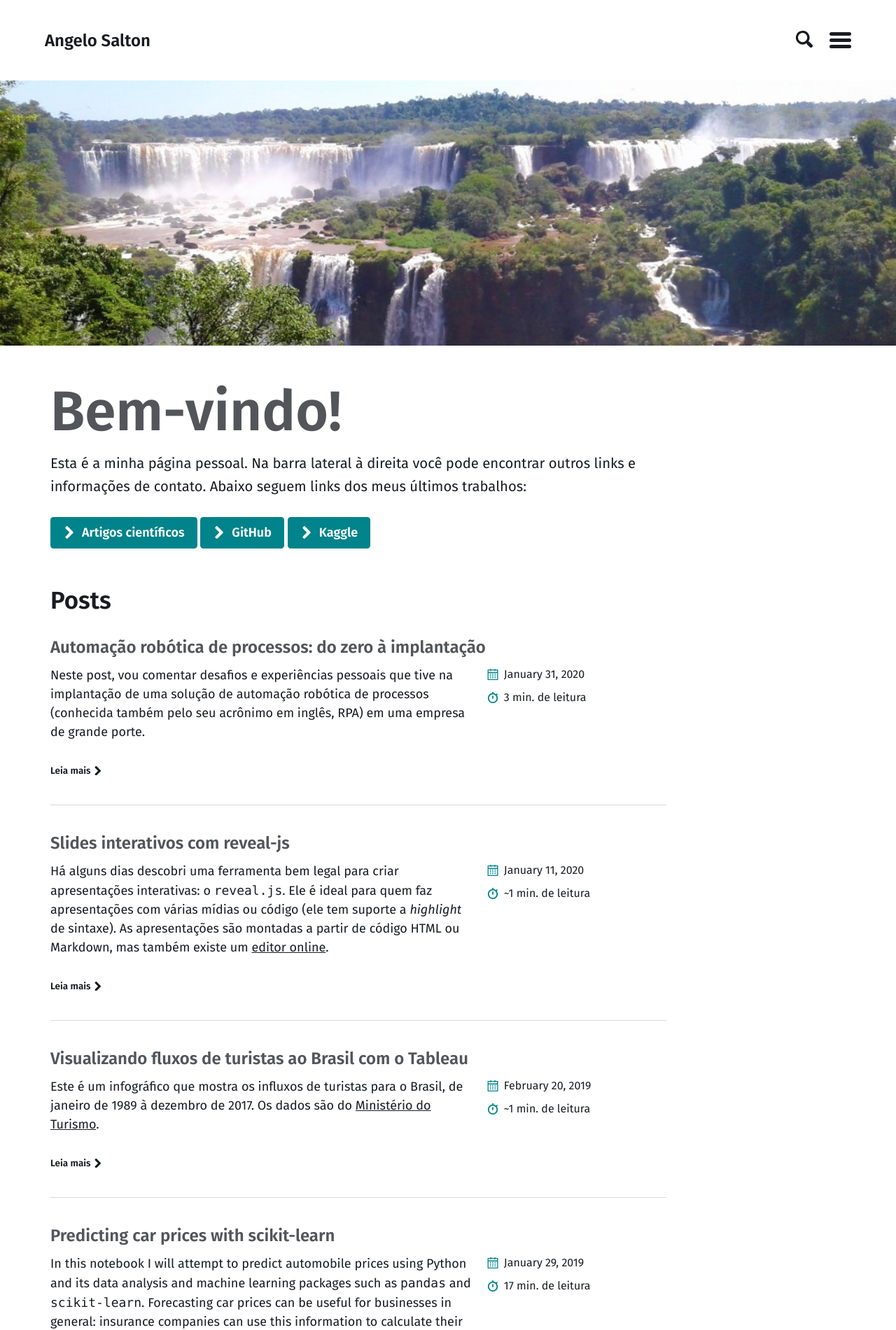
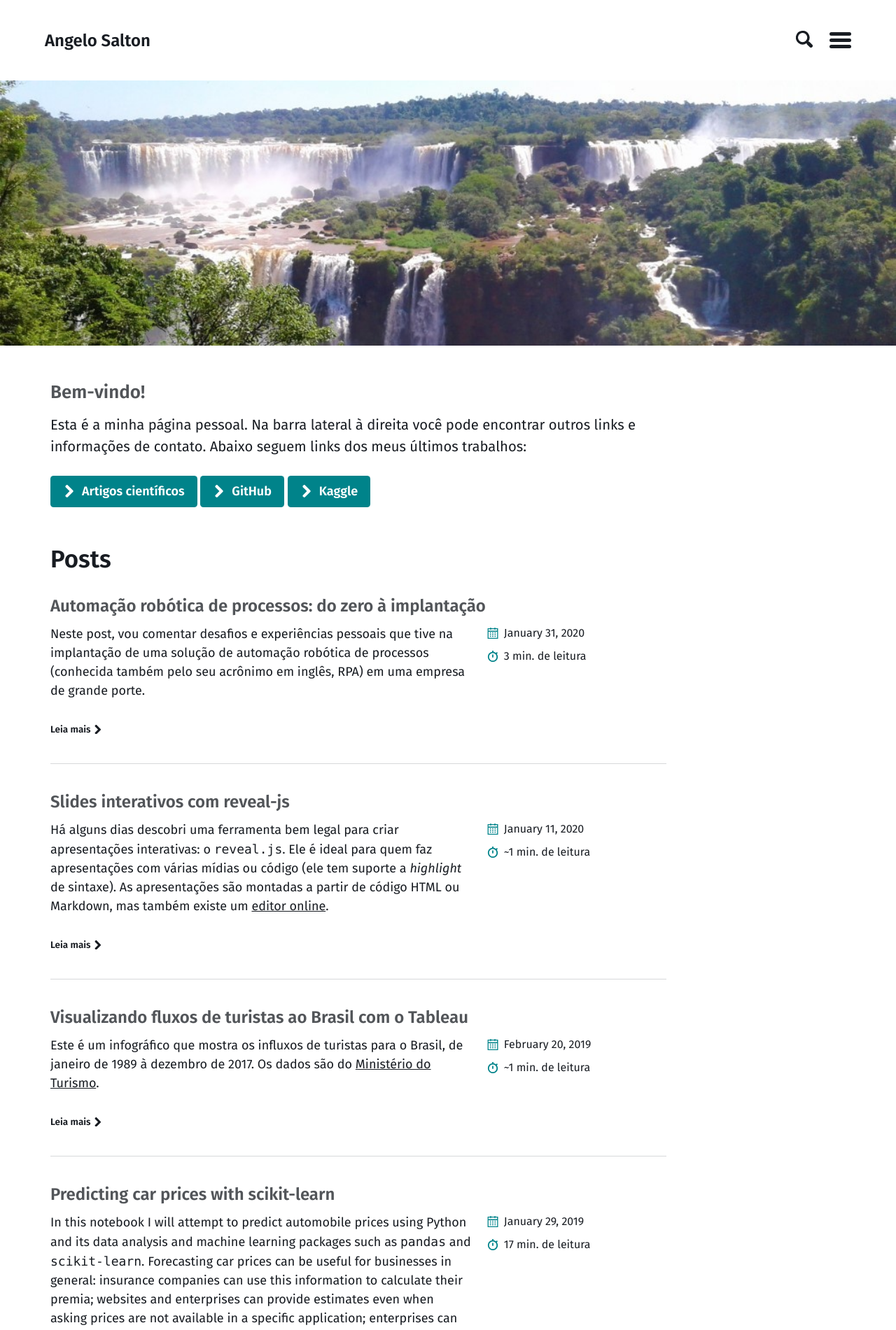
Before and after one commit to angelosalton/angelosalton.github.io, a Jekyll site: the page built from index.html, in a window 1280 px wide. Shown: the top 1901 px of the page at 70% size. Built offline with Jekyll 4.4.1, drawn with Linux system fonts in a browser that asks for light colours; the list of posts is cut into pages by our own code; comment, search, counter and statistics services are not loaded; a style sheet for code colours, icons or effects is not loaded.

Commit message:
Reduce font size

```diff
--- a/_sass/basically-basic/_intro.scss
+++ b/_sass/basically-basic/_intro.scss
@@ -39,14 +39,14 @@
 }
 
 .intro-title {
-  @include fluid-type($min-vw, $max-vw, 26px, 80px);
+  @include fluid-type($min-vw, $max-vw, 26px, 26px);
   margin-bottom: 1rem;
   color: tint($text-color, 25%);
   line-height: 1;
 }
 
 .intro-subtitle {
-  @include fluid-type($min-vw, $max-vw, 18px, 28px);
+  @include fluid-type($min-vw, $max-vw, 18px, 20px);
   font-style: italic;
 }
 
@@ -62,6 +62,6 @@
 
   > p:first-child {
     font-size: 1.125em;
-    line-height: 1.625;
+    line-height: 1.5;
   }
 }
--- a/_sass/basically-basic/_sidebar.scss
+++ b/_sass/basically-basic/_sidebar.scss
@@ -82,7 +82,7 @@
   }
 
   .menu {
-    @include fluid-type($min-vw, $max-vw, 24px, 48px);
+    @include fluid-type($min-vw, $max-vw, 24px, 28px);
     position: relative;
     margin-bottom: 1.5rem;
     padding-bottom: 0.5rem;
```
